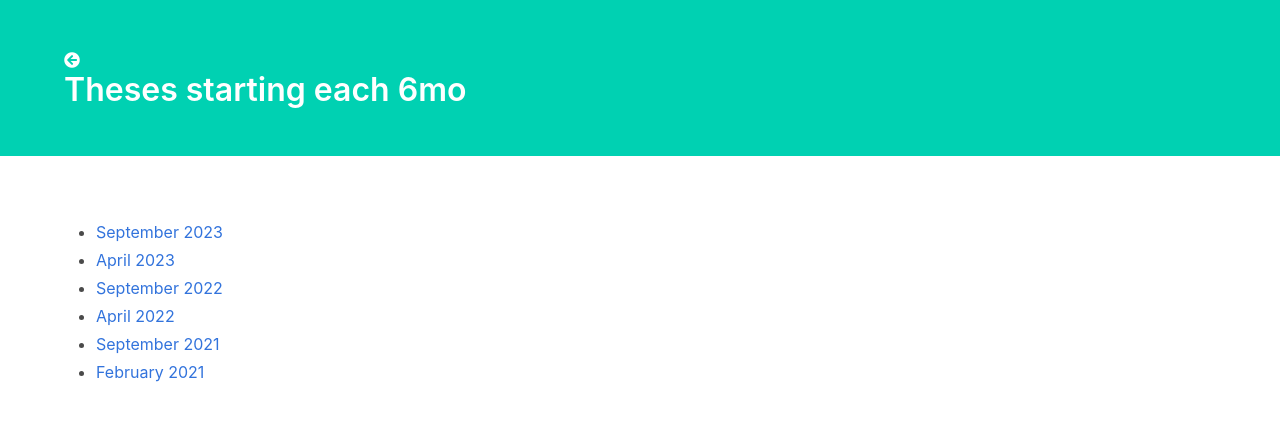
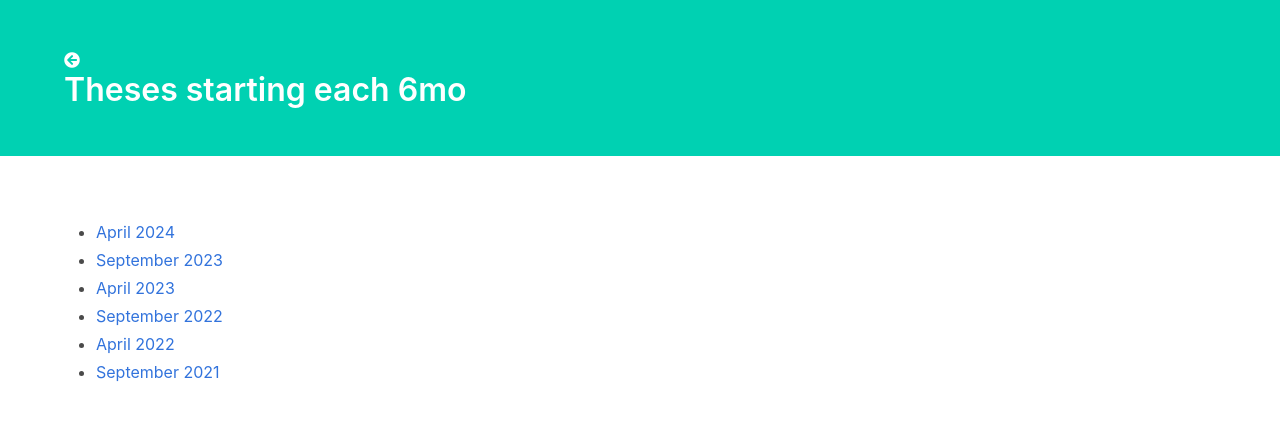
Before and after one commit to tudelft3d/geo2020, a Jekyll site: the page built from theses/index.md, in a window 1280 px wide. Shown: the top 421 px of the page. Built offline with Jekyll 4.4.1, drawn with Linux system fonts in a browser that asks for light colours; nearby versions of some CDN libraries.

Commit message:
index modified for thesis april 2024

```diff
--- a/theses/index.md
+++ b/theses/index.md
@@ -4,9 +4,9 @@ title: Theses starting each 6mo
 permalink: /theses/
 ---
 
+- [April 2024]({{ "/theses/2024april/" | prepend: site.baseurl }})
 - [September 2023]({{ "/theses/2023sep/" | prepend: site.baseurl }})
 - [April 2023]({{ "/theses/2023april/" | prepend: site.baseurl }})
 - [September 2022]({{ "/theses/2022sep/" | prepend: site.baseurl }})
 - [April 2022]({{ "/theses/2022april/" | prepend: site.baseurl }})
 - [September 2021]({{ "/theses/2021sep/" | prepend: site.baseurl }})
-- [February 2021]({{ "/theses/2021feb/" | prepend: site.baseurl }})
```
Also changed, not shown: 1 other file.
